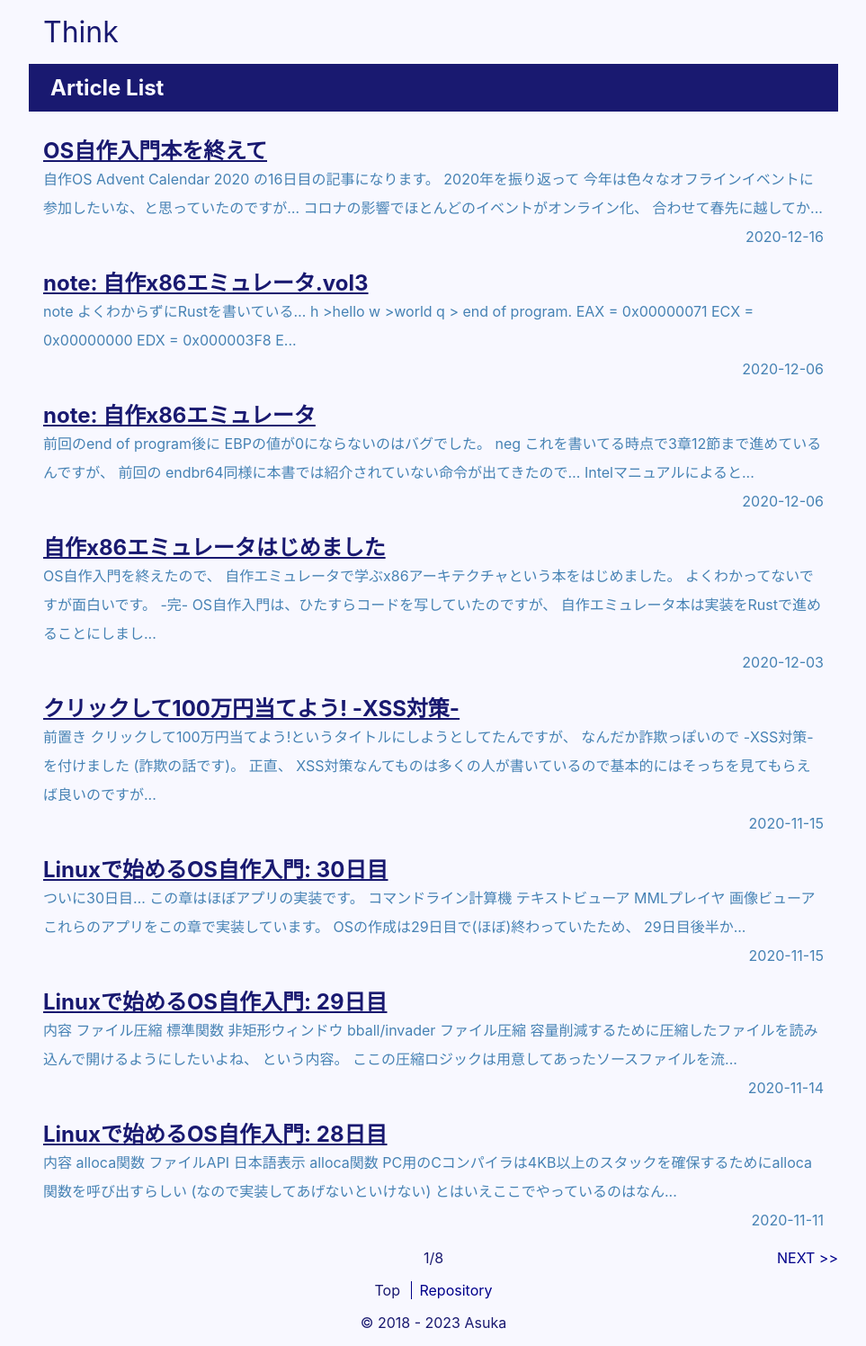
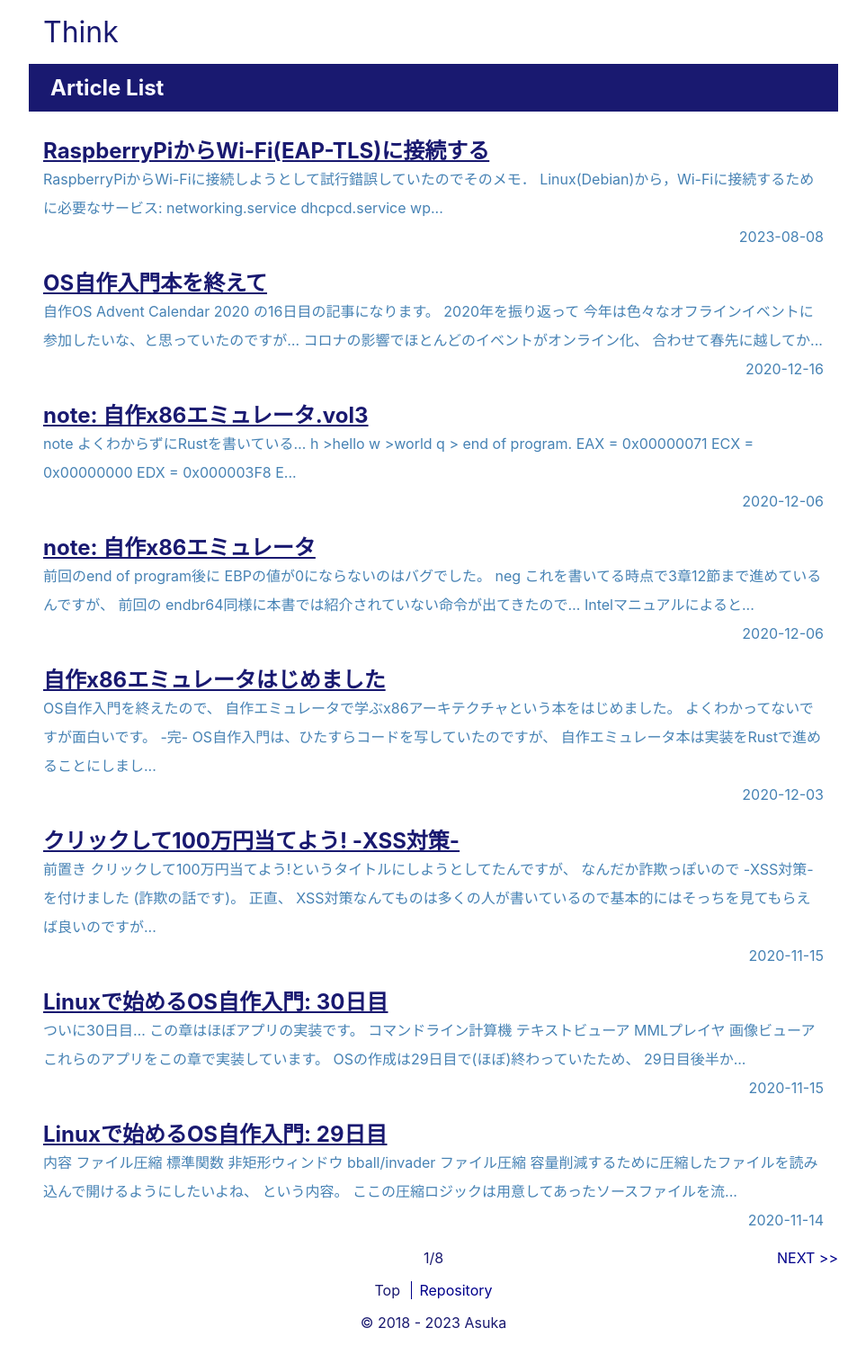
Before and after one commit to a-skua/a-skua.github.io, a Jekyll site: the page built from index.html, in a window 1280 px wide. Shown: the whole page at 90% size, without its empty margins (158-1121 px from the left). Built offline with Jekyll 4.4.1, drawn with Linux system fonts in a browser that asks for light colours; the list of posts is cut into pages by our own code; part of the change alters nothing that is shown.

Commit message:
new article

````diff
--- a/_layouts/base.html
+++ b/_layouts/base.html
@@ -6,7 +6,7 @@
   <title>{{ page.title }}</title>
   <meta name="viewport" content="width=device-width,initial-scale=1">
   <meta name="twitter:card" content="summary">
-  <meta name="twitter:site" content="@19700101_000000">
+  <meta name="twitter:site" content="@a-skua">
   <meta name="twitter:title" content="{{ page.title }}">
   <meta name="twitter:description" content="{{ page.content | strip_html | truncate: 128 }}">
   <meta name="twitter:image" content="{{ site.url }}/assets/img/blog-icon.png">
--- /dev/null
+++ b/_posts/2023-08-08-raspberrypi-wifi.md
@@ -0,0 +1,93 @@
+---
+layout: post
+title: "RaspberryPiからWi-Fi(EAP-TLS)に接続する"
+categories:
+  - "RaspberryPi"
+  - "Linux"
+---
+
+RaspberryPiからWi-Fiに接続しようとして試行錯誤していたのでそのメモ．
+
+Linux(Debian)から，Wi-Fiに接続するために必要なサービス:
+- `networking.service`
+- `dhcpcd.service`
+- `wpa_supplicant.service`
+
+`NetworkManager.service`という便利なものもあるよう．
+これは`nmcli device wifi list`といったWi-Fiの状態を確認できたりする便利なコマンドを提供してくれてはいるが，
+今回は使わず．
+```
+~ $ systemctl is-active NetworkManager wpa_supplicant networking dhcpcd
+inactive
+active
+active
+active
+```
+
+## Wi-Fiを利用するために必要なこと
+おそらく次の2つ
+1. Wi-Fiデバイスを有効にする
+2. Wi-Fiの接続設定を行う
+3. Wi-Fiデバイスのインターフェースを起動する
+
+### Wi-Fiデバイスを有効にする
+Wi-Fiデバイスが有効になっているかどうかは`rfkill`コマンドを利用して確認可能．
+```
+~ $ rfkill list
+0: phy0: Wireless LAN
+	Soft blocked: no
+	Hard blocked: no
+1: hci0: Bluetooth
+	Soft blocked: no
+	Hard blocked: no
+```
+もし， `Soft blocked: yes`となっているようであれば，`sudo rfkill unblock wifi`を実行することでブロックを解除できる．
+
+### Wi-Fiの接続設定を行う
+`/etc/wpa_supplicant/wpa_supplicant.conf`に次のように記載．
+```conf
+ctrl_interface=DIR=/var/run/wpa_supplicant GROUP=netdev
+update_config=1
+country=JP
+
+network={
+	ssid="my-network"
+	scan_ssid=1
+	key_mgmt=WPA-EAP
+	eap=TLS
+	identity="me"
+	ca_cert="/etc/cert/ca.pem"
+	client_cert="/etc/cert/my.pem"
+	private_key="/etc/cert/my.prv"
+	private_key_passwd="******"
+}
+```
+SSID非通知なので，`scan_ssid=1`を設定，
+EAL-TLSを利用するので， `key_mgmt=WPA-EAP`と`eap=TLS`を設定．
+家のWi-Fi APはWPA3-EAPに対応しているが，RaspberryPi上で認識できていなかったのでWPA2-EAPを用意している．
+パスワードは`private_key_passwd="hash:foo"`と書けるらしいが，今回は割愛．
+
+### Wi-Fiデバイスのインターフェースを起動する
+Wi-Fiデバイスのインターフェースは， `wlan0`として認識されているはず．
+```
+~ $ ip addr show dev wlan0
+3: wlan0: <BROADCAST,MULTICAST,UP,LOWER_UP> mtu 1500 qdisc pfifo_fast state UP group default qlen 1000
+    link/ether *** brd ff:ff:ff:ff:ff:ff
+    inet ***
+    inet6 ***
+```
+起動していれば，大体こんな感じで割り振られているIPアドレスなどが見えているはず．
+が，もし `state DOWN`となっているようであれば，インターフェースを起動してあげる必要がある．
+
+`/etc/network/interfaces`に次の設定を追記
+```
+auto wlan0
+allow-hotplug wlan0
+iface wlan0 inet manual
+	wpa-roam /etc/wpa_supplicant/wpa_supplicant.conf
+```
+もっとシンプルな設定にできる気もするが，今回はこれでうまくいったのでこのままに．
+`inet dhcp`がなぜかうまくいかず，諦めてこんな感じに．
+`sudo systemctl restart networking`で再起動できるが，おそらく初回は再起動必須なので`sudo reboot`を実行して再起動．
+
+再起動して， `wlan0`が`state UP`になり，IPアドレスを取得できていればOK．
--- a/_scss/base.scss
+++ b/_scss/base.scss
@@ -20,7 +20,7 @@
   body {
     margin: 0;
     padding: 0;
-    background-color: ghostwhite;
+    background-color: white;
   }
   .container {
     margin: 0 auto;
````
